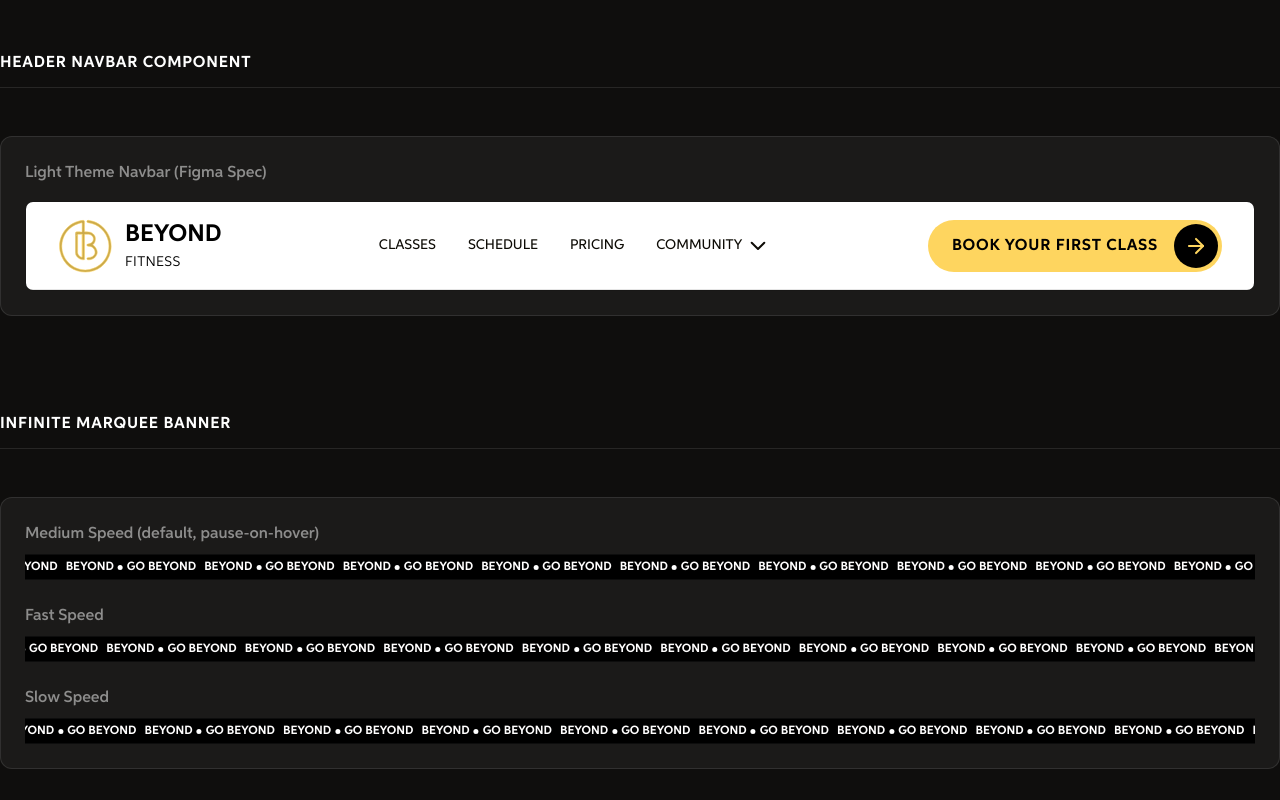
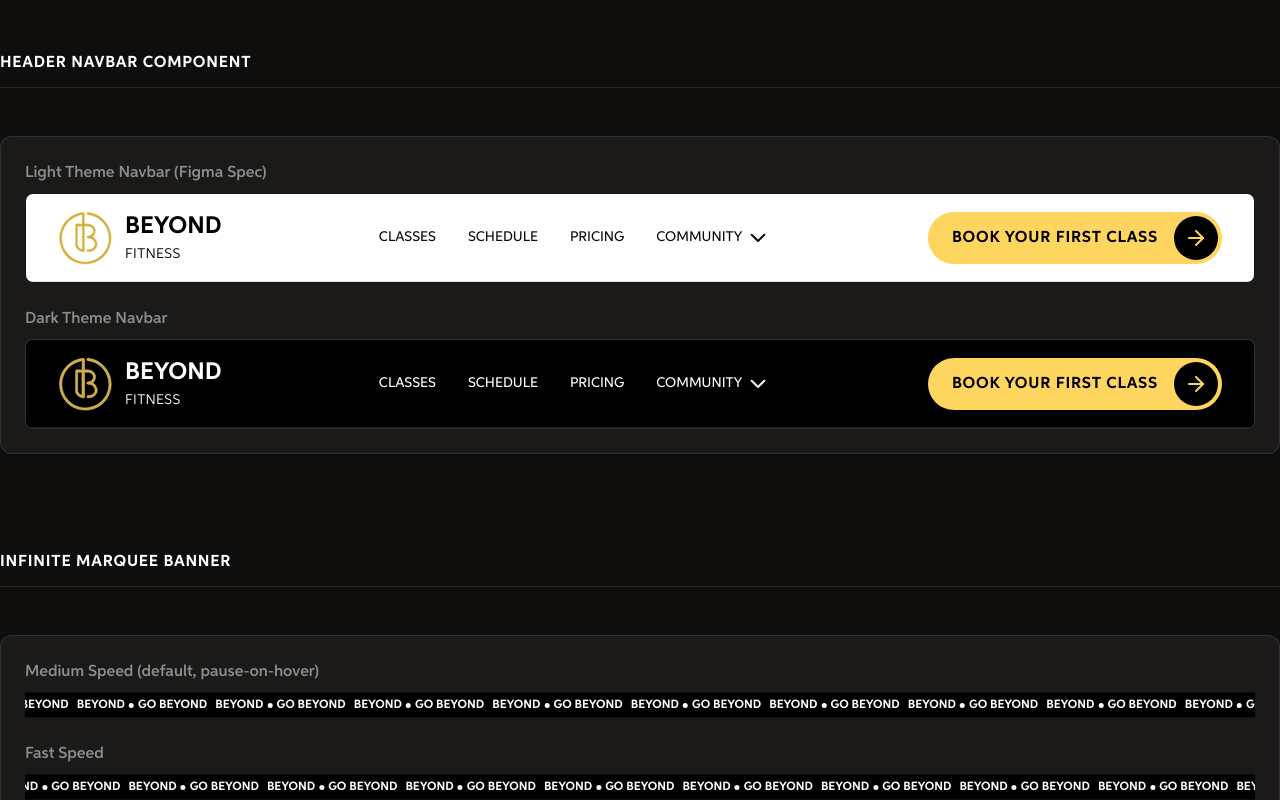
Before and after one commit to mannie55/Beyond-Fitness, a Next.js app: page /design-system in a window 1280 px wide. Shown: the part 3100-3900 px from the top of the page. Built offline with nearby package versions, Linux system fonts and the light colour scheme.

Commit message:
feat(navbar): implement mega menu dropdown and light/dark theme parameters

```diff
--- a/app/design-system/page.tsx
+++ b/app/design-system/page.tsx
@@ -173,10 +173,18 @@ export default function DesignSystemPage() {
         <h2 className="text-heading-4 font-bold border-b border-white/10 pb-3 mb-6 text-white uppercase tracking-wider">
           Header Navbar Component
         </h2>
-        <div className="bg-white/5 rounded-xl border border-white/10 p-6 flex flex-col gap-4">
-          <span className="text-text-small text-white/50 font-semibold">Light Theme Navbar (Figma Spec)</span>
-          <div className="rounded-lg overflow-hidden border border-black/10">
-            <Navbar />
+        <div className="bg-white/5 rounded-xl border border-white/10 p-6 flex flex-col gap-6">
+          <div className="flex flex-col gap-2">
+            <span className="text-text-small text-white/50 font-semibold">Light Theme Navbar (Figma Spec)</span>
+            <div className="rounded-lg overflow-hidden border border-black/10">
+              <Navbar theme="light" />
+            </div>
+          </div>
+          <div className="flex flex-col gap-2">
+            <span className="text-text-small text-white/50 font-semibold">Dark Theme Navbar</span>
+            <div className="rounded-lg overflow-hidden border border-white/10">
+              <Navbar theme="dark" />
+            </div>
           </div>
         </div>
       </section>
--- a/app/globals.css
+++ b/app/globals.css
@@ -16,6 +16,8 @@
   --color-dandelion: var(--color-dandelion);
   --color-dandelion-light: var(--color-dandelion-light);
   --color-dandelion-dark: var(--color-dandelion-dark);
+  --color-dandelion-lighter: var(--color-dandelion-lighter);
+  --color-dandelion-darkest: var(--color-dandelion-darkest);
 
   --color-neutral-lightest: var(--color-neutral-lightest);
   --color-neutral-darker: var(--color-neutral-darker);
--- a/components/Navbar.tsx
+++ b/components/Navbar.tsx
@@ -4,7 +4,11 @@ import Link from "next/link";
 import { useState } from "react";
 import Button from "./ui/Button";
 
-export default function Navbar() {
+interface NavbarProps {
+  theme?: "light" | "dark";
+}
+
+export default function Navbar({ theme = "light" }: NavbarProps) {
   const [isMobileMenuOpen, setIsMobileMenuOpen] = useState(false);
   const [isCommunityDropdownOpen, setIsCommunityDropdownOpen] = useState(false);
 
@@ -14,22 +18,58 @@ export default function Navbar() {
     { name: "PRICING", href: "/pricing" },
   ];
 
-  const communityLinks = [
-    { name: "Member Stories", href: "/community/member-stories" },
-    { name: "On Tour", href: "/community/on-tour" },
-    { name: "Pink Walk", href: "/community/pink-walk" },
-    { name: "Corporate Wellness", href: "/community/corporate-wellness" },
-    { name: "About", href: "/about" },
+  const communityColumn = [
+    { name: "STORIES", href: "/community/member-stories", desc: "Real member transformations from the studio floor" },
+    { name: "BEYOND ON TOUR", href: "/community/on-tour", desc: "Our signature event series across the city" },
+    { name: "BEYOND PINK WALK", href: "/community/pink-walk", desc: "Join the movement for breast cancer awareness" },
+    { name: "EVENTS", href: "/community", desc: "All upcoming community gatherings and workshops" },
   ];
 
+  const aboutColumn = [
+    { name: "CORPORATE", href: "/corporate-wellness", desc: "Wellness programs for high-performance teams" },
+    { name: "ABOUT", href: "/about", desc: "The story behind the studio and our mission" },
+    { name: "CONTACT", href: "/contact", desc: "Find us in Victoria Island, Lagos" },
+  ];
+
+  // Dynamic style mappings based on theme prop
+  const themeClasses = {
+    light: {
+      header: "bg-white border-black/10 text-[#0D0B05]",
+      brandText: "text-black",
+      navLink: "text-[#0D0B05] hover:text-[#CBAA4C]",
+      hamburger: "text-black hover:text-[#CBAA4C]",
+      dropdownBg: "bg-white border-black/5 shadow-[0_10px_30px_rgba(0,0,0,0.08)]",
+      colHeader: "text-[#0D0B05]/60",
+      itemHover: "hover:bg-dandelion-lighter",
+      itemName: "text-[#0D0B05]",
+      itemDesc: "text-dandelion-darkest",
+      mobileMenu: "bg-white border-black/10 shadow-xl",
+      mobileBorder: "border-black/5",
+    },
+    dark: {
+      header: "bg-black border-white/10 text-white",
+      brandText: "text-white",
+      navLink: "text-white hover:text-[#FED55F]",
+      hamburger: "text-white hover:text-[#FED55F]",
+      dropdownBg: "bg-[#0D0B05] border-white/10 shadow-[0_10px_40px_rgba(0,0,0,0.5)]",
+      colHeader: "text-white/60",
+      itemHover: "hover:bg-white/5",
+      itemName: "text-white",
+      itemDesc: "text-white/60 group-hover:text-[#FED55F]",
+      mobileMenu: "bg-[#0D0B05] border-white/10 shadow-2xl",
+      mobileBorder: "border-white/5",
+    },
+  };
+
+  const activeTheme = themeClasses[theme];
+
   return (
-    <header className="w-full bg-white border-b border-black/10 px-4 md:px-8 py-4 flex justify-between items-center relative z-50 font-sans">
+    <header className={`w-full border-b px-4 md:px-8 py-4 flex justify-between items-center relative z-50 font-sans transition-colors duration-300 ${activeTheme.header}`}>
       {/* Brand Logo & Name */}
       <Link href="/" className="flex items-center gap-3 select-none group">
         <div className="w-[55px] h-[55px] relative overflow-hidden flex-shrink-0">
           <svg width="55" height="55" viewBox="0 0 55 55" fill="none" xmlns="http://www.w3.org/2000/svg">
             <g clipPath="url(#clip_nav_logo)">
-              {/* Outer circular and structural paths */}
               <path
                 fillRule="evenodd"
                 clipRule="evenodd"
@@ -38,7 +78,6 @@ export default function Navbar() {
                 stroke="#FED55F"
                 strokeWidth="0.5"
               />
-              {/* Vertical letter-bar components */}
               <path
                 fillRule="evenodd"
                 clipRule="evenodd"
@@ -60,10 +99,10 @@ export default function Navbar() {
           </svg>
         </div>
         <div className="flex flex-col justify-start items-start font-sans">
-          <span className="text-black text-[24px] font-bold leading-[33.6px]">
+          <span className={`text-[24px] font-bold leading-[33.6px] transition-colors duration-300 ${activeTheme.brandText}`}>
             BEYOND
           </span>
-          <span className="text-black text-[14px] font-normal leading-[21px] tracking-wide">
+          <span className={`text-[14px] font-normal leading-[21px] tracking-wide transition-colors duration-300 ${activeTheme.brandText}`}>
             FITNESS
           </span>
         </div>
@@ -75,19 +114,19 @@ export default function Navbar() {
           <Link
             key={link.name}
             href={link.href}
-            className="text-[#0D0B05] text-[14px] font-medium leading-[21px] hover:text-[#CBAA4C] transition-colors"
+            className={`text-[14px] font-medium leading-[21px] transition-colors duration-300 ${activeTheme.navLink}`}
           >
             {link.name}
           </Link>
         ))}
 
-        {/* Dropdown Community Link */}
+        {/* Dropdown Community Link Trigger */}
         <div
-          className="relative"
+          className="relative py-2"
           onMouseEnter={() => setIsCommunityDropdownOpen(true)}
           onMouseLeave={() => setIsCommunityDropdownOpen(false)}
         >
-          <button className="flex items-center gap-1 text-[#0D0B05] text-[14px] font-medium leading-[21px] hover:text-[#CBAA4C] transition-colors cursor-pointer">
+          <button className={`flex items-center gap-1 text-[14px] font-medium leading-[21px] cursor-pointer transition-colors duration-300 ${activeTheme.navLink}`}>
             <span>COMMUNITY</span>
             <svg
               width="24"
@@ -98,30 +137,13 @@ export default function Navbar() {
             >
               <path
                 d="M5.7 8.7L12 15L18.3 8.7"
-                stroke="#0D0B05"
+                stroke="currentColor"
                 strokeWidth="1.99"
                 strokeLinecap="round"
                 strokeLinejoin="round"
               />
             </svg>
           </button>
-
-          {/* Community Hover Menu */}
-          {isCommunityDropdownOpen && (
-            <div className="absolute top-full left-0 pt-2 w-[220px]">
-              <div className="bg-white border border-black/10 rounded-lg shadow-xl p-2 flex flex-col gap-1">
-                {communityLinks.map((link) => (
-                  <Link
-                    key={link.name}
-                    href={link.href}
-                    className="px-4 py-2 text-[#0D0B05] text-[14px] hover:bg-neutral-lightest rounded-md hover:text-[#CBAA4C] transition-colors"
-                  >
-                    {link.name}
-                  </Link>
-                ))}
-              </div>
-            </div>
-          )}
         </div>
       </nav>
 
@@ -129,7 +151,7 @@ export default function Navbar() {
       <div className="hidden lg:block">
         <Button
           variant="special"
-          theme="light"
+          theme={theme}
           href="/schedule"
         >
           BOOK YOUR FIRST CLASS
@@ -139,7 +161,7 @@ export default function Navbar() {
       {/* Mobile Hamburger Toggle */}
       <button
         onClick={() => setIsMobileMenuOpen(!isMobileMenuOpen)}
-        className="block lg:hidden text-black hover:text-[#CBAA4C] transition-colors focus:outline-none cursor-pointer"
+        className={`block lg:hidden focus:outline-none cursor-pointer transition-colors duration-300 ${activeTheme.hamburger}`}
         aria-label="Toggle navigation menu"
       >
         <svg width="28" height="28" viewBox="0 0 24 24" fill="none">
@@ -151,35 +173,123 @@ export default function Navbar() {
         </svg>
       </button>
 
+      {/* Community Mega Menu Dropdown */}
+      {isCommunityDropdownOpen && (
+        <div
+          className={`absolute top-full left-0 w-full z-50 border-t transition-colors duration-300 ${activeTheme.dropdownBg}`}
+          onMouseEnter={() => setIsCommunityDropdownOpen(true)}
+          onMouseLeave={() => setIsCommunityDropdownOpen(false)}
+        >
+          <div className="max-w-[1200px] mx-auto px-16 py-8 grid grid-cols-2 gap-16 font-sans">
+            {/* Column 1: OUR COMMUNITY */}
+            <div className="flex flex-col gap-4">
+              <span className={`text-[12px] font-bold tracking-widest uppercase transition-colors duration-300 ${activeTheme.colHeader}`}>
+                OUR COMMUNITY
+              </span>
+              <div className="flex flex-col gap-2">
+                {communityColumn.map((item) => (
+                  <Link
+                    key={item.name}
+                    href={item.href}
+                    onClick={() => setIsCommunityDropdownOpen(false)}
+                    className={`group p-2 rounded-lg transition-all duration-300 flex flex-col gap-0.5 ${activeTheme.itemHover}`}
+                  >
+                    <span className={`text-[14px] font-bold tracking-wide uppercase transition-colors duration-300 ${activeTheme.itemName}`}>
+                      {item.name}
+                    </span>
+                    <span className={`text-[14px] leading-relaxed transition-colors duration-300 ${activeTheme.itemDesc}`}>
+                      {item.desc}
+                    </span>
+                  </Link>
+                ))}
+              </div>
+            </div>
+
+            {/* Column 2: ABOUT US */}
+            <div className="flex flex-col gap-4">
+              <span className={`text-[12px] font-bold tracking-widest uppercase transition-colors duration-300 ${activeTheme.colHeader}`}>
+                ABOUT US
+              </span>
+              <div className="flex flex-col gap-2">
+                {aboutColumn.map((item) => (
+                  <Link
+                    key={item.name}
+                    href={item.href}
+                    onClick={() => setIsCommunityDropdownOpen(false)}
+                    className={`group p-2 rounded-lg transition-all duration-300 flex flex-col gap-0.5 ${activeTheme.itemHover}`}
+                  >
+                    <span className={`text-[14px] font-bold tracking-wide uppercase transition-colors duration-300 ${activeTheme.itemName}`}>
+                      {item.name}
+                    </span>
+                    <span className={`text-[14px] leading-relaxed transition-colors duration-300 ${activeTheme.itemDesc}`}>
+                      {item.desc}
+                    </span>
+                  </Link>
+                ))}
+              </div>
+            </div>
+          </div>
+        </div>
+      )}
+
       {/* Mobile Slide-Down Overlay */}
       {isMobileMenuOpen && (
-        <div className="absolute top-full left-0 w-full bg-white border-b border-black/10 shadow-xl flex flex-col p-6 gap-6 lg:hidden animate-[fadeIn_0.2s_ease-out]">
+        <div className={`absolute top-full left-0 w-full shadow-2xl flex flex-col p-6 gap-6 lg:hidden animate-[fadeIn_0.2s_ease-out] ${activeTheme.mobileMenu}`}>
           <nav className="flex flex-col gap-4">
             {navLinks.map((link) => (
               <Link
                 key={link.name}
                 href={link.href}
                 onClick={() => setIsMobileMenuOpen(false)}
-                className="text-[#0D0B05] text-[16px] font-semibold leading-[24px] hover:text-[#CBAA4C] py-1 border-b border-black/5"
+                className={`text-[16px] font-semibold leading-[24px] py-1 border-b hover:text-[#CBAA4C] transition-colors duration-300 ${activeTheme.mobileBorder}`}
               >
                 {link.name}
               </Link>
             ))}
 
-            {/* Mobile Community Header & Links */}
-            <div className="flex flex-col gap-2">
-              <span className="text-[#0D0B05]/40 text-[12px] font-bold tracking-widest uppercase">
-                COMMUNITY
+            {/* Mobile Column 1: OUR COMMUNITY */}
+            <div className="flex flex-col gap-2 pt-2">
+              <span className={`text-[12px] font-bold tracking-widest uppercase transition-colors duration-300 ${activeTheme.colHeader}`}>
+                OUR COMMUNITY
               </span>
-              <div className="flex flex-col gap-2 pl-4 border-l border-[#CBAA4C]/25">
-                {communityLinks.map((link) => (
+              <div className={`flex flex-col gap-1 pl-4 border-l border-[#CBAA4C]/20`}>
+                {communityColumn.map((item) => (
                   <Link
-                    key={link.name}
-                    href={link.href}
+                    key={item.name}
+                    href={item.href}
                     onClick={() => setIsMobileMenuOpen(false)}
-                    className="text-[#0D0B05] text-[15px] font-medium hover:text-[#CBAA4C] py-1"
+                    className={`group p-2 rounded-lg transition-all duration-300 flex flex-col gap-0.5 ${activeTheme.itemHover}`}
                   >
-                    {link.name}
+                    <span className={`text-[14px] font-bold tracking-wide uppercase transition-colors duration-300 ${activeTheme.itemName}`}>
+                      {item.name}
+                    </span>
+                    <span className={`text-[13px] leading-relaxed transition-colors duration-300 ${activeTheme.itemDesc}`}>
+                      {item.desc}
+                    </span>
+                  </Link>
+                ))}
+              </div>
+            </div>
+
+            {/* Mobile Column 2: ABOUT US */}
+            <div className="flex flex-col gap-2 pt-2">
+              <span className={`text-[12px] font-bold tracking-widest uppercase transition-colors duration-300 ${activeTheme.colHeader}`}>
+                ABOUT US
+              </span>
+              <div className={`flex flex-col gap-1 pl-4 border-l border-[#CBAA4C]/20`}>
+                {aboutColumn.map((item) => (
+                  <Link
+                    key={item.name}
+                    href={item.href}
+                    onClick={() => setIsMobileMenuOpen(false)}
+                    className={`group p-2 rounded-lg transition-all duration-300 flex flex-col gap-0.5 ${activeTheme.itemHover}`}
+                  >
+                    <span className={`text-[14px] font-bold tracking-wide uppercase transition-colors duration-300 ${activeTheme.itemName}`}>
+                      {item.name}
+                    </span>
+                    <span className={`text-[13px] leading-relaxed transition-colors duration-300 ${activeTheme.itemDesc}`}>
+                      {item.desc}
+                    </span>
                   </Link>
                 ))}
               </div>
@@ -190,7 +300,7 @@ export default function Navbar() {
           <div className="w-full flex justify-center pt-2">
             <Button
               variant="special"
-              theme="light"
+              theme={theme}
               href="/schedule"
               onClick={() => setIsMobileMenuOpen(false)}
             >
```
Also changed, not shown: 1 other file (tests, documents, lock files or other folders).
